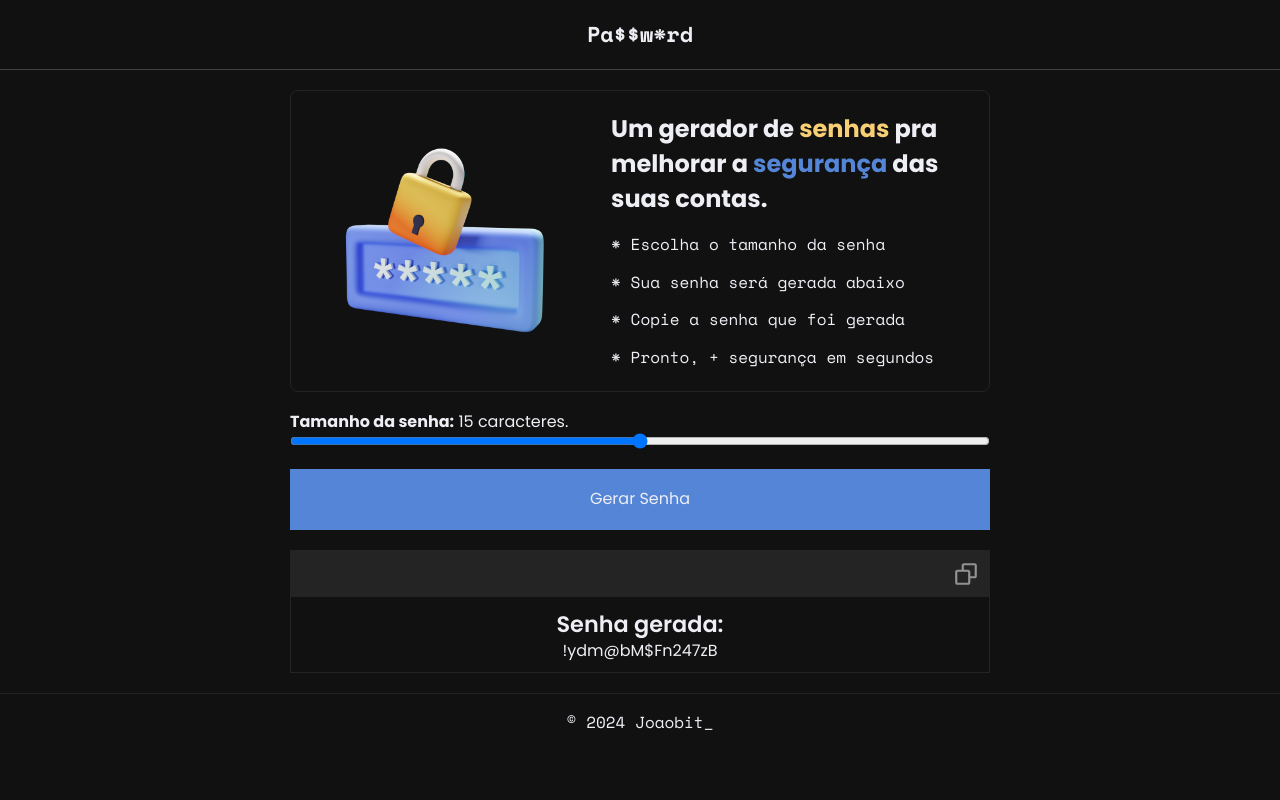
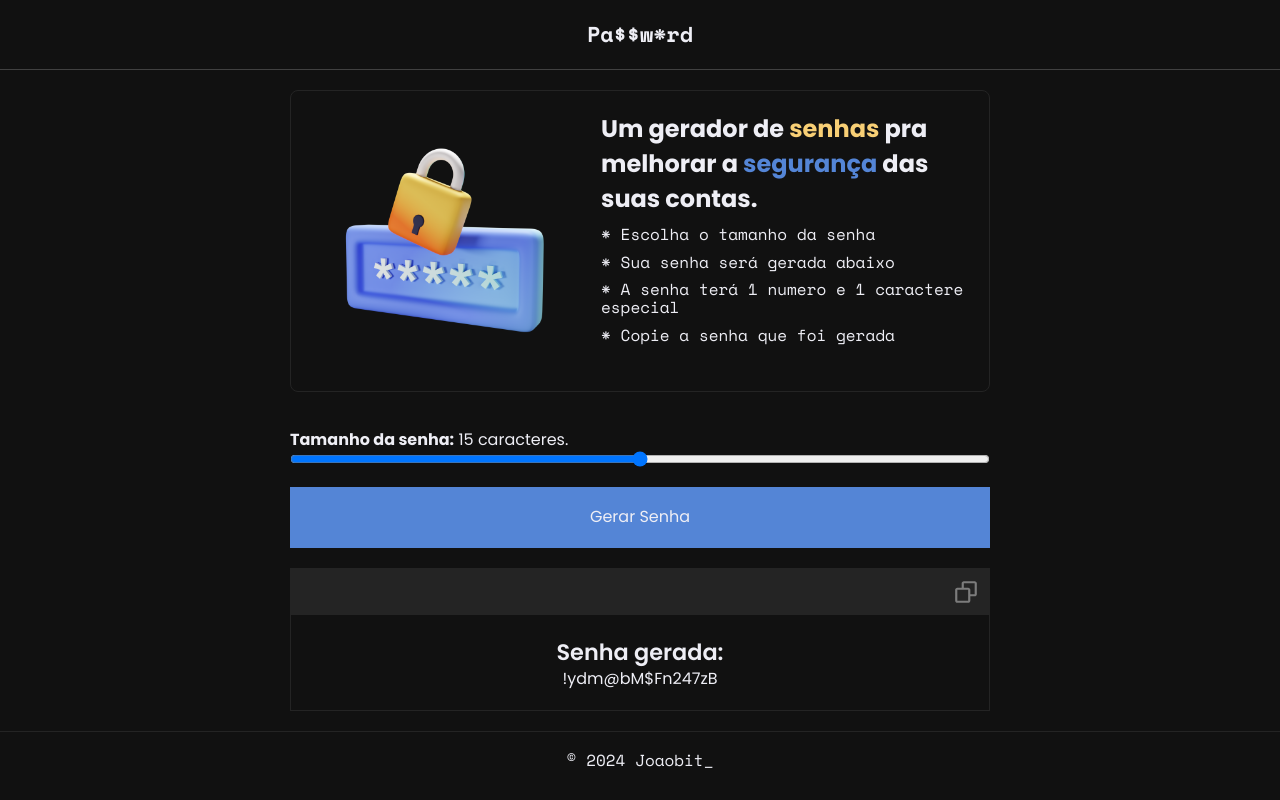
Before and after one commit to ojoaobit/gerador_de_senha, a plain HTML site: page index.html in a window 1280 px wide. Both pictures are taken after a click on the button "Gerar Senha". Drawn offline with nearby package versions, Linux system fonts and the light colour scheme.

Commit message:
style: update all

```diff
--- a/css/home/profile.css
+++ b/css/home/profile.css
@@ -21,10 +21,10 @@
   object-position: left center;
 }
 .profile-text {
-  padding: 20px;
+  padding: 20px 10px;
 }
 .profile-text li {
-  margin-top: 20px;
+  margin-top: 10px;
 }
 
 @media (max-width: 600px) {
@@ -32,4 +32,7 @@
     display: flex;
     flex-wrap: wrap;
   }
+  .profile-text {
+    padding: 10px;
+  }
 }
--- a/css/home/resultado.css
+++ b/css/home/resultado.css
@@ -5,19 +5,19 @@
   max-width: 700px;
   margin: 20px auto;
   text-align: center;
-  padding: 0 0 10px 0;
   border: 1px solid var(--col-1);
-  /* border-radius: 8px; */
+}
+.area-senha {
+  padding: 20px 10px;
 }
 #resultado .imgcopy {
   width: 100%;
   background-color: var(--col-1);
   cursor: pointer;
   padding: 10px;
-  margin-bottom: 10px;
 }
 .imgcopy img {
-  opacity: 0.5;
+  opacity: 0.4;
   filter: invert();
   display: flex;
   margin-left: auto;
--- a/index.html
+++ b/index.html
@@ -29,8 +29,8 @@
             <ul class="col-3 sm-regular3">
               <li>* Escolha o tamanho da senha</li>
               <li>* Sua senha será gerada abaixo</li>
+              <li>* A senha terá 1 numero e 1 caractere especial</li>
               <li>* Copie a senha que foi gerada</li>
-              <li>* Pronto, + segurança em segundos</li>
             </ul>
           </div>
         </div>
@@ -39,6 +39,7 @@
 
     <section class="form-bg">
       <div class="form-container">
+        <br>
         <p class="col-3 poppins-reg2"><span class="poppins-bold col-3">Tamanho da senha:</span> <span id="valor"></span> caracteres.</p>
         <input id="slider" class="slider" type="range" min="5" max="25" value="15">
 
@@ -51,9 +52,11 @@
         <img src="./assets/img/icon-copiar.svg" width="26px" height="26px" alt="copiar imagem">
       </div>
 
-      <span class="col-3 poppins-sb">Senha gerada:</span><br>
-      <span class="password col-3 poppins-reg2" id="password"></span>
-      <div id="mensagem" class="col-5 poppins-reg2" style="display: none;">Senha copiada com sucesso!</div>
+      <div class="area-senha">
+        <span class="col-3 poppins-sb">Senha gerada:</span><br>
+        <span class="password col-3 poppins-reg2" id="password"></span>
+        <div id="mensagem" class="col-5 poppins-reg2" style="display: none;">Senha copiada com sucesso!</div>
+      </div>
     </div>
   </main>
 
```
